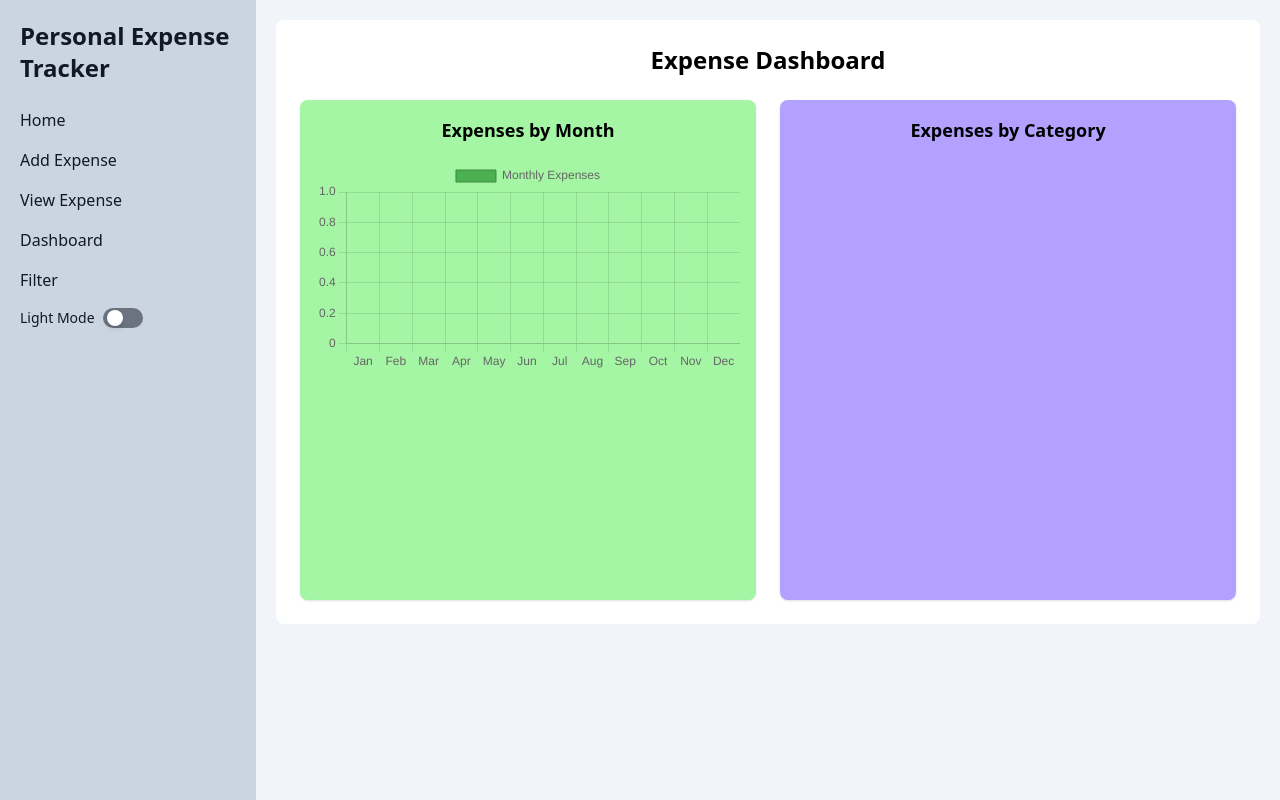
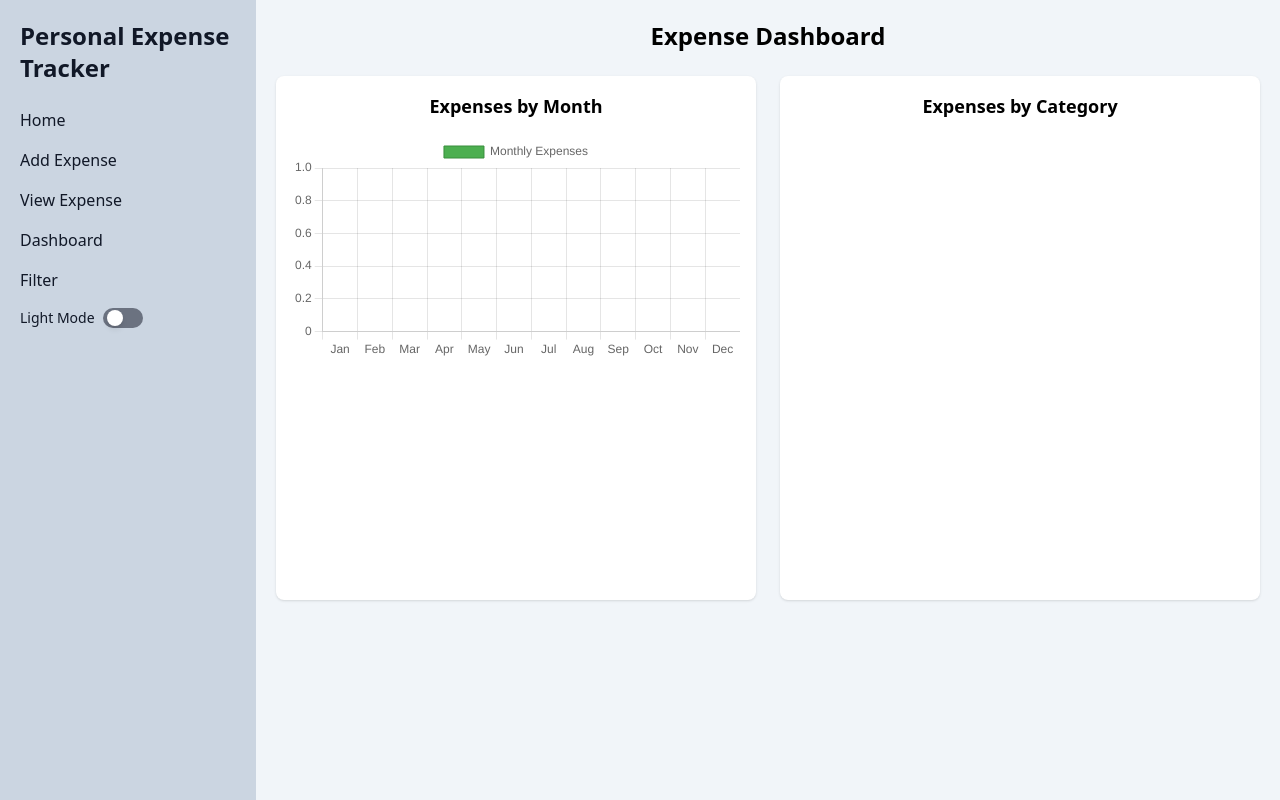
Before and after one commit to Elsabeth721/Gebeya, a React (Vite) app in the folder Frontend/PersonalExpenseTracker/: page /dashboard in a window 1280 px wide. Built offline with nearby package versions, Linux system fonts and the light colour scheme.

Commit message:
Added Dashboard

```diff
--- a/Frontend/PersonalExpenseTracker/src/components/Dashboard.jsx
+++ b/Frontend/PersonalExpenseTracker/src/components/Dashboard.jsx
@@ -1,41 +1,41 @@
 import React, { useEffect, useState } from 'react';
 import { Bar, Doughnut } from 'react-chartjs-2';
-import { Chart as ChartJS, CategoryScale, LinearScale, BarElement, Title, Tooltip, Legend, ArcElement } from 'chart.js';
+import { Chart as ChartJS, CategoryScale, LinearScale, BarElement, Title, Tooltip, Legend, ArcElement, Colors } from 'chart.js';
 
-// Register Chart.js components
 ChartJS.register(CategoryScale, LinearScale, BarElement, Title, Tooltip, Legend, ArcElement);
 
 const Dashboard = () => {
-  const [expenselist, setExpenselist] = useState([]);
-  const [monthlyData, setMonthlyData] = useState([]);
-  const [categoryData, setCategoryData] = useState({});
+  const [expenses, setExpenses] = useState([]);
 
   useEffect(() => {
     const storedExpenses = JSON.parse(localStorage.getItem('expenselist')) || [];
-    setExpenselist(storedExpenses);
+    setExpenses(storedExpenses);
+  }, []);
 
-    // Group expenses by month for Bar Graph
-    const groupedByMonth = storedExpenses.reduce((acc, expense) => {
+  const allowedCategories = ["Food", "Transport", "Entertainment", "Others"];
+
+  // Group expenses by month
+  const groupedByMonth = expenses.reduce((acc, expense) => {
     const month = new Date(expense.date).getMonth();
     acc[month] = (acc[month] || 0) + expense.amount;
     return acc;
   }, {});
-    setMonthlyData(Object.values(groupedByMonth));
 
-    // Group expenses by category for Doughnut Chart
-    const groupedByCategory = storedExpenses.reduce((acc, expense) => {
+  // Group expenses by category
+  const groupedByCategory = expenses.reduce((acc, expense) => {
+    if (allowedCategories.includes(expense.category)) {
       acc[expense.category] = (acc[expense.category] || 0) + expense.amount;
+    }
     return acc;
   }, {});
-    setCategoryData(groupedByCategory);
-  }, []);
 
+  // Data for Bar chart
   const barData = {
     labels: ['Jan', 'Feb', 'Mar', 'Apr', 'May', 'Jun', 'Jul', 'Aug', 'Sep', 'Oct', 'Nov', 'Dec'],
     datasets: [
       {
         label: 'Monthly Expenses',
-        data: monthlyData,
+        data: Array.from({ length: 12 }, (_, i) => groupedByMonth[i] || 0),
         backgroundColor: '#4caf50',
         borderColor: '#388E3C',
         borderWidth: 1,
@@ -43,41 +43,32 @@ const Dashboard = () => {
     ],
   };
 
-  // Generate distinct colors for each category
-  const generateColors = (count) => {
-    const colors = [];
-    for (let i = 0; i < count; i++) {
-      colors.push(`hsl(${(i * 360) / count}, 70%, 50%)`);
-    }
-    return colors;
-  };
-
-  const categoryKeys = Object.keys(categoryData);
-  const categoryColors = generateColors(categoryKeys.length);
+  // Data for Doughnut chart
+  const categoryKeys = Object.keys(groupedByCategory);
+  const categoryColors = categoryKeys.map((_, i) => `hsl(${(i * 360) / categoryKeys.length}, 70%, 50%)`);
 
   const doughnutData = {
     labels: categoryKeys,
     datasets: [
       {
-        data: Object.values(categoryData),
+        data: Object.values(groupedByCategory),
         backgroundColor: categoryColors,
         borderColor: '#ffffff',
         borderWidth: 2,
-        cutout: '90%', // Makes the chart look like a border only
+        cutout: '90%',
       },
     ],
   };
 
   return (
-    <div className="p-6 bg-white dark:bg-black rounded-lg">
-      <h1 className="text-center text-2xl font-bold mb-6">Expense Dashboard</h1>
-
+    <div className='text-black dark:text-white'>
+      <h1 className="text-center text-2xl font-bold mb-6 ">Expense Dashboard</h1>
       <div className="grid grid-cols-1 md:grid-cols-2 gap-6">
-        <div className="bg-lightGreen p-4 rounded-lg shadow">
+        <div className="bg-white dark:bg-[#2A2929] p-4 rounded-lg shadow">
           <h2 className="text-center text-lg font-bold mb-4">Expenses by Month</h2>
           <Bar data={barData} />
         </div>
-        <div className="bg-lightBlue p-4 rounded-lg shadow">
+        <div className="bg-white dark:bg-[#2A2929] p-4 rounded-lg shadow">
           <h2 className="text-center text-lg font-bold mb-4">Expenses by Category</h2>
           <Doughnut data={doughnutData} />
         </div>
--- a/Frontend/PersonalExpenseTracker/src/components/Filter.jsx
+++ b/Frontend/PersonalExpenseTracker/src/components/Filter.jsx
@@ -1,5 +1,4 @@
 import React, { useEffect, useState } from 'react'
-
 const Filter = () => {
   const [expenselist, setExpenselist]=useState([]);
   const [filteredExpenses, setFilteredExpenses]= useState([]);
```
Lines whose indentation alone changed are shown as unchanged.
